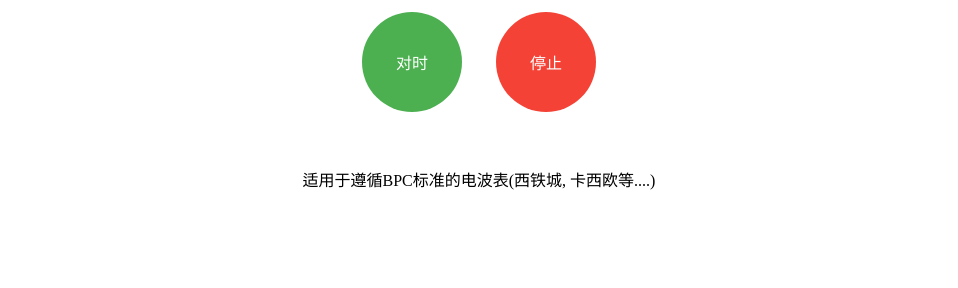
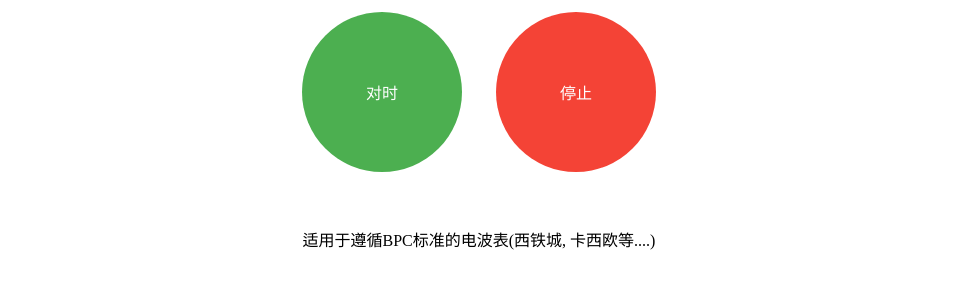
Before and after one commit to NileLion666/NileLion666.github.io, a plain HTML site: page index.html in a window 1280 px wide. Shown: the part 284-572 px from the top of the page, without its empty margins (161-1119 px from the left). Drawn offline with Linux system fonts and the light colour scheme.

Commit message:
修改界面

```diff
--- a/index.html
+++ b/index.html
@@ -21,10 +21,10 @@
     	text-decoration: none;
     	display: inline-block;
     	font-size: 16px;
-    	width: 100px;
-    	height: 100px;
+    	width: 160px;
+    	height: 160px;
     	margin: 15px;
-    	border-radius: 50px;
+    	border-radius: 80px;
 	}
 	.button3{
     	background-color: #f44336; /* Green */
@@ -34,10 +34,10 @@
     	text-decoration: none;
     	display: inline-block;
     	font-size: 16px;
-    	width: 100px;
-    	height: 100px;
+    	width: 160px;
+    	height: 160px;
     	margin: 15px;
-    	border-radius: 50px;
+    	border-radius: 80px;
 	}
 
   </style>
```
Also changed, not shown: bpc.js (+9 -4 lines).
